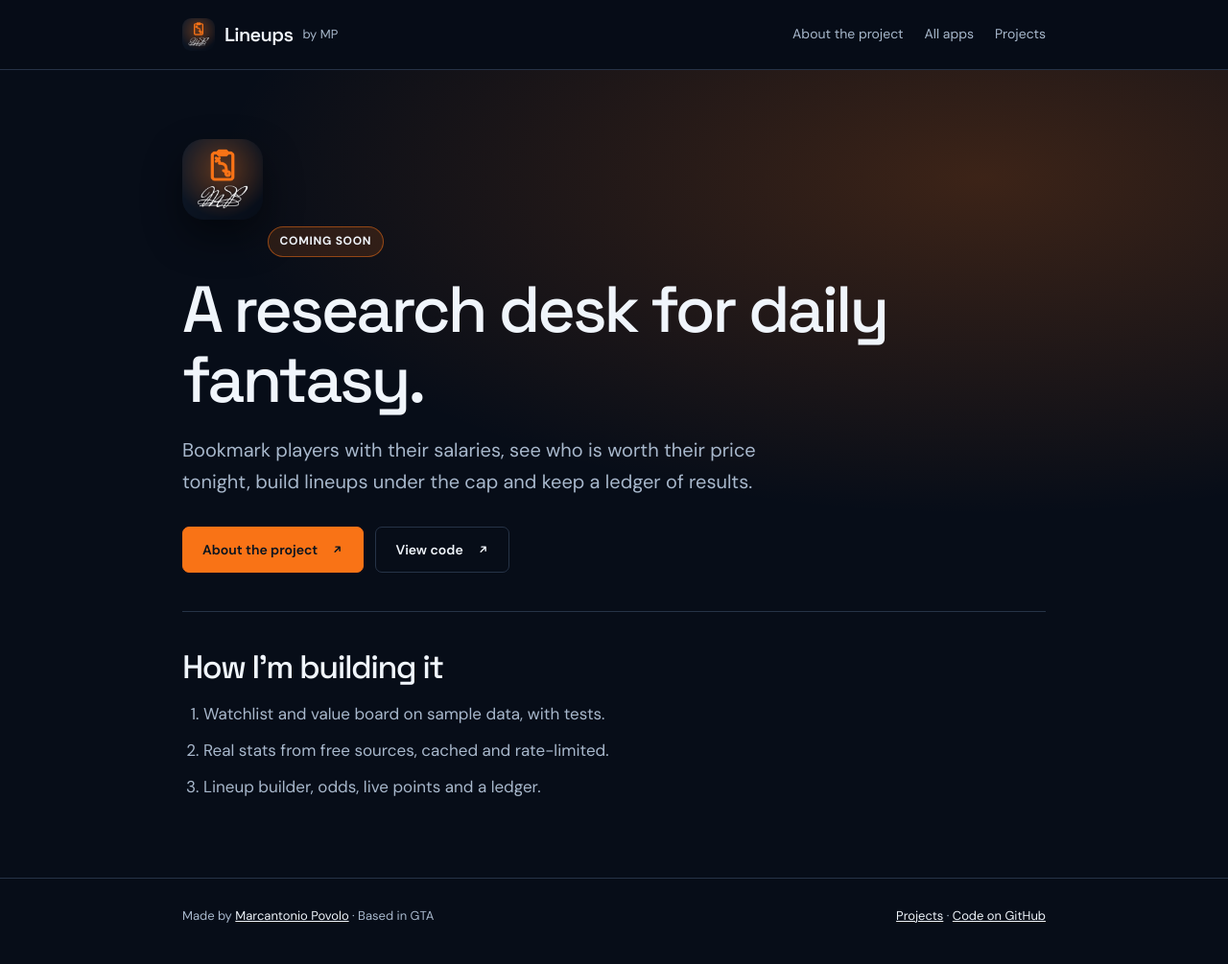
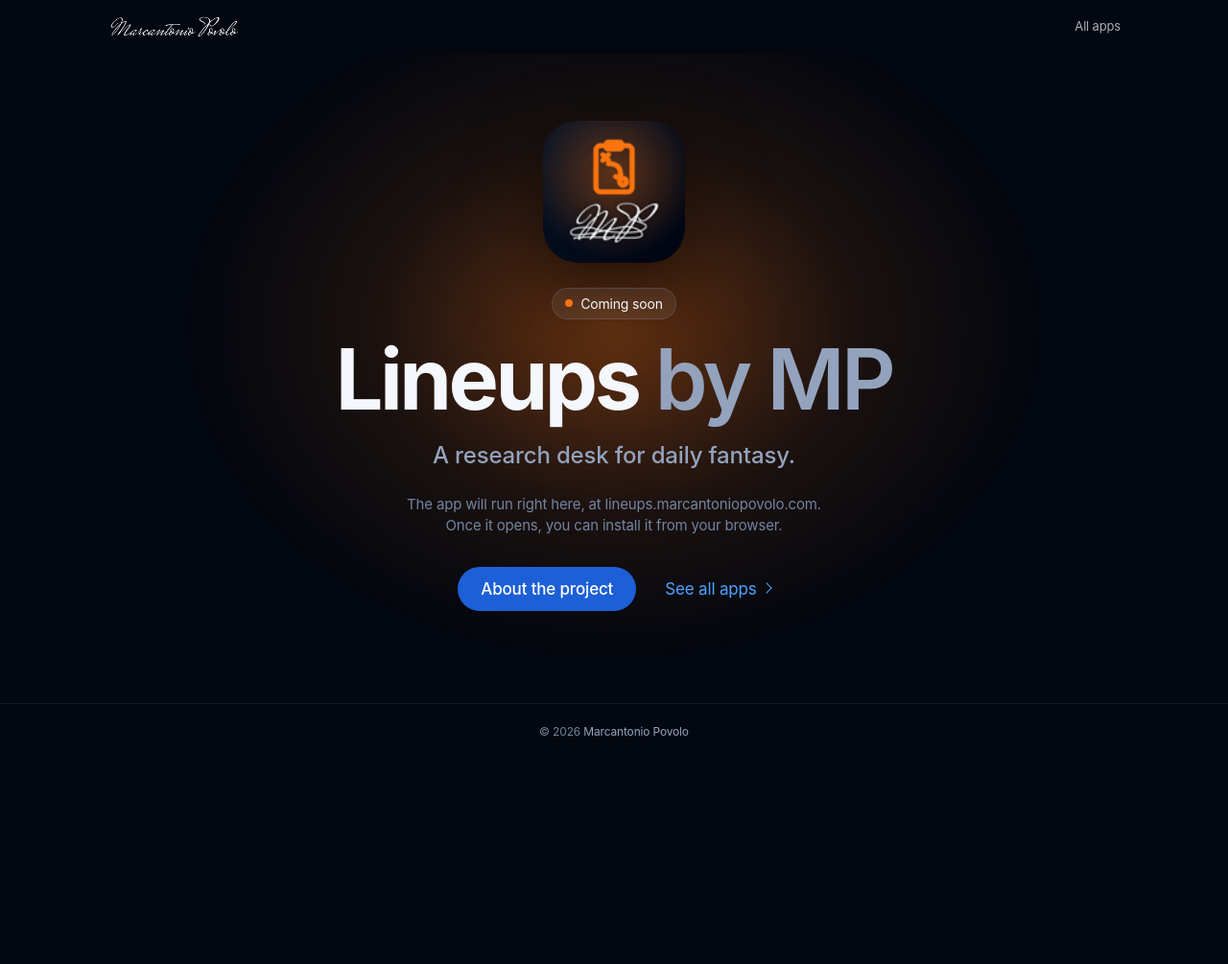
Before and after one commit to povolom/Lineups-by-MP, a plain HTML site: page site/index.html in a window 1280 px wide. Shown: the whole page at 96% size. After the commit the page ends 800 px from the top, so only its background shows below. Drawn offline with Linux system fonts and the light colour scheme.

Commit message:
Open source under MIT; new coming-soon site and an API at /api/ on this app's own address
The website now lives in this repo (site/), worker.js answers /api/status, and the old
/about/ page forwards to the project page on marcantoniopovolo.com.

```diff
--- a/site/index.html
+++ b/site/index.html
@@ -1,34 +1,11 @@
-<!doctype html>
-<html lang="en" style="--accent:#f97316">
-<head>
-<meta charset="utf-8">
-<meta name="viewport" content="width=device-width,initial-scale=1">
-<title>Lineups by MP</title>
-<meta name="description" content="Lineups by MP, coming soon: a research desk for daily fantasy.">
-<meta name="theme-color" content="#070d18">
-<link rel="icon" href="favicon.ico" sizes="16x16 32x32 48x48">
-<link rel="icon" type="image/png" sizes="192x192" href="icons/icon-192.png">
-<link rel="apple-touch-icon" href="icons/apple-touch-icon.png">
-<link rel="preconnect" href="https://fonts.googleapis.com">
-<link rel="stylesheet" href="https://fonts.googleapis.com/css2?family=DM+Sans:opsz,wght@9..40,400;9..40,600;9..40,700&family=Space+Grotesk:wght@500;600&display=swap">
-<link rel="stylesheet" href="page.css">
-</head>
-<body>
-<a class="skip" href="#main">Skip to content</a>
-<header class="top"><div class="wrap row">
-  <a class="brand" href="./"><img src="icons/icon-192.png" alt="" width="34" height="34"><b>Lineups</b><span>by MP</span></a>
-  <nav class="links" aria-label="Pages"><a href="about/">About<span class="hide-sm">&nbsp;the project</span></a><a href="https://marcantoniopovolo.com/apps.html">All apps</a><a class="hide-sm" href="https://marcantoniopovolo.com/projects.html">Projects</a></nav>
-</div></header>
-<main id="main" class="wrap">
-  <section class="hero">
-    <img class="hero-icon" src="icons/icon-512.png" alt="" width="84" height="84">
-    <p class="badge">Coming soon</p>
-    <h1>A research desk for daily fantasy.</h1>
-    <p class="intro">Bookmark players with their salaries, see who is worth their price tonight, build lineups under the cap and keep a ledger of results.</p>
-    <div class="actions"><a class="button primary" href="about/">About the project <svg class="arrow" viewBox="0 0 16 16" aria-hidden="true" focusable="false"><path d="M5 11 11 5M6 5h5v5" fill="none" stroke="currentColor" stroke-width="1.7" stroke-linecap="round" stroke-linejoin="round"/></svg></a><a class="button" href="https://github.com/povolom/Lineups-by-MP">View code <svg class="arrow" viewBox="0 0 16 16" aria-hidden="true" focusable="false"><path d="M5 11 11 5M6 5h5v5" fill="none" stroke="currentColor" stroke-width="1.7" stroke-linecap="round" stroke-linejoin="round"/></svg></a></div>
-  </section>
-  <section class="block"><h2>How I’m building it</h2><ol class="points"><li>Watchlist and value board on sample data, with tests.</li><li>Real stats from free sources, cached and rate-limited.</li><li>Lineup builder, odds, live points and a ledger.</li></ol></section>
-</main>
-<footer class="foot"><div class="wrap"><span>Made by <a href="https://marcantoniopovolo.com">Marcantonio Povolo</a> · Based in GTA</span><span><a href="https://marcantoniopovolo.com/projects.html">Projects</a> · <a href="https://github.com/povolom/Lineups-by-MP">Code on GitHub</a></span></div></footer>
-</body>
-</html>
+<!doctype html><html lang="en"><head><meta charset="utf-8"><meta name="viewport" content="width=device-width,initial-scale=1,viewport-fit=cover"><meta name="theme-color" content="#03070f"><title>Lineups by MP | Coming soon</title><meta name="description" content="Lineups by MP: A research desk for daily fantasy. Coming soon."><meta property="og:title" content="Lineups by MP | Coming soon"><meta property="og:description" content="A research desk for daily fantasy."><meta property="og:image" content="https://lineups.marcantoniopovolo.com/icon.png"><link rel="icon" href="favicon.ico" sizes="16x16 32x32 48x48"><link rel="apple-touch-icon" href="apple-touch-icon.png"><link rel="stylesheet" href="style.css"></head>
+<body style="--c:#f97316"><header class="bar"><a class="sig" href="https://marcantoniopovolo.com/" aria-label="Marcantonio Povolo, home"></a><a class="top" href="https://marcantoniopovolo.com/apps.html">All apps</a></header>
+<main><div>
+<img class="icon rise" style="--i:0" src="icon.png" alt="Lineups by MP app icon" width="512" height="512">
+<span class="pill-s rise" style="--i:1">Coming soon</span>
+<h1 class="rise" style="--i:2">Lineups <span>by MP</span></h1>
+<p class="sub rise" style="--i:3">A research desk for daily fantasy.</p>
+<p class="note rise" style="--i:4">The app will run right here, at lineups.marcantoniopovolo.com. Once it opens, you can install it from your browser.</p>
+<div class="ctas rise" style="--i:5"><a class="btn" href="https://marcantoniopovolo.com/projects/lineups.html">About the project</a><a class="more" href="https://marcantoniopovolo.com/apps.html">See all apps</a></div>
+</div></main>
+<footer>© 2026 <a href="https://marcantoniopovolo.com/">Marcantonio Povolo</a></footer><script>document.addEventListener('pointerdown',e=>{const b=e.target.closest('.btn');if(!b||matchMedia('(prefers-reduced-motion: reduce)').matches)return;const r=b.getBoundingClientRect(),d=Math.max(r.width,r.height)*2.2,s=document.createElement('span');s.className='ripple';s.style.cssText=`width:${d}px;height:${d}px;left:${e.clientX-r.left-d/2}px;top:${e.clientY-r.top-d/2}px`;b.appendChild(s);s.addEventListener('animationend',()=>s.remove())});</script></body></html>
--- a/site/page.css
+++ /dev/null
@@ -1,50 +0,0 @@
-/* Shared styles for the "by MP" project pages, matching marcantoniopovolo.com. Built by build_app_pages.py. */
-:root{color-scheme:dark;--bg:#070d18;--panel:#101b2b;--text:#f0f5fb;--muted:#a8b8cc;--line:#263347;--display:'Space Grotesk',ui-sans-serif,system-ui,sans-serif;--body:'DM Sans',ui-sans-serif,system-ui,sans-serif}
-*{box-sizing:border-box}
-html{-webkit-text-size-adjust:100%;-webkit-tap-highlight-color:transparent;overflow-x:clip}
-body{margin:0;background:var(--bg);color:var(--text);font:17px/1.65 var(--body)}
-a{color:inherit}
-:focus-visible{outline:3px solid var(--accent);outline-offset:4px}
-.wrap{width:min(900px,calc(100% - 40px));margin:0 auto}
-.skip{position:absolute;left:16px;top:-80px;background:var(--text);color:var(--bg);padding:10px 14px;z-index:5}.skip:focus{top:10px}
-.arrow{width:.95em;height:.95em;flex:none}
-.top{border-bottom:1px solid var(--line);background:#070d18f0;position:sticky;top:0;z-index:4;backdrop-filter:blur(16px)}
-.row{display:flex;align-items:center;justify-content:space-between;gap:16px;min-height:72px}
-.brand{display:flex;align-items:center;gap:10px;min-height:44px;text-decoration:none}
-.brand img{width:34px;height:34px;border-radius:9px}
-.brand b{font:600 20px var(--display);letter-spacing:-.03em}
-.brand span{font-size:13px;color:var(--muted)}
-.links{display:flex;gap:22px;font-size:14px}
-.links a{color:var(--muted);text-decoration:none;display:inline-block;min-width:44px;padding:12px 0;text-align:center}
-.links a[aria-current]{color:var(--text)}
-@media (hover:hover) and (pointer:fine){.links a:hover{color:var(--text)}.button:hover{border-color:var(--accent)}}
-.hero{position:relative;padding:72px 0 40px}
-.hero:before{content:'';position:absolute;inset:0 calc(50% - 50vw);z-index:-1;background:radial-gradient(ellipse at 80% 20%,color-mix(in srgb,var(--accent) 22%,transparent),transparent 55%)}
-.hero-icon{width:84px;height:84px;border-radius:22px;margin-bottom:26px;box-shadow:0 18px 40px #0007}
-.eyebrow{font:500 12px/1.5 var(--display);letter-spacing:.17em;text-transform:uppercase;color:var(--accent);margin:0 0 16px}
-h1,h2,h3{font-family:var(--display);font-weight:500;letter-spacing:-.045em;line-height:1.08;margin:0}
-h1{font-size:clamp(38px,6.5vw,68px)}
-h2{font-size:clamp(26px,3.4vw,34px);margin-bottom:16px}
-p{margin:0 0 16px;color:var(--muted)}
-.intro{font-size:20px;max-width:640px;margin-top:20px}
-.badge{display:inline-block;margin:0 0 18px;padding:5px 12px;border-radius:999px;border:1px solid color-mix(in srgb,var(--accent) 50%,transparent);background:color-mix(in srgb,var(--accent) 14%,transparent);color:var(--text);font-size:12px;font-weight:700;letter-spacing:.06em;text-transform:uppercase}
-.actions{display:flex;flex-wrap:wrap;gap:12px;margin:30px 0 0}
-.button{display:inline-flex;align-items:center;justify-content:center;gap:14px;min-height:48px;padding:12px 20px;border:1px solid var(--line);border-radius:7px;background:transparent;color:var(--text);font:600 14px var(--body);text-decoration:none}
-.button{transition:transform .12s ease-out,border-color .2s}
-.button:active:not([disabled]){transform:scale(.97)}
-.button.primary{background:var(--accent);border-color:var(--accent);color:#061320}
-.button[disabled]{opacity:.55;cursor:not-allowed}
-section.block{padding:40px 0;border-top:1px solid var(--line)}
-ul.points,ol.points{margin:0;padding-left:22px;color:var(--muted)}
-.points li+li{margin-top:10px}
-.points strong{color:var(--text);font-weight:600}
-.pills{display:flex;flex-wrap:wrap;gap:8px;margin-top:22px}
-.pills span{padding:5px 10px;border:1px solid var(--line);border-radius:6px;font-size:12px;color:var(--muted)}
-.learned{padding:26px 28px;border:1px solid var(--line);border-left:3px solid var(--accent);border-radius:12px;background:var(--panel)}
-.learned h2{font-size:15px;letter-spacing:.06em;text-transform:uppercase;color:var(--accent);margin-bottom:8px}
-.learned p{margin:0}
-.foot{border-top:1px solid var(--line);margin-top:40px;padding:28px 0 40px;font-size:13px;color:var(--muted)}
-.foot .wrap{display:flex;flex-wrap:wrap;justify-content:space-between;gap:12px}
-.foot a{color:var(--text);display:inline-block;padding-block:13px;margin-block:-13px}
-@media (prefers-reduced-motion:reduce){.button{transition:none}.button:active:not([disabled]){transform:none}}
-@media(max-width:600px){.wrap{width:calc(100% - 32px)}.links{gap:14px}.links .hide-sm{display:none}.hero{padding:48px 0 28px}.intro{font-size:18px}}
--- /dev/null
+++ b/site/style.css
@@ -0,0 +1,31 @@
+*{box-sizing:border-box}html{-webkit-text-size-adjust:100%}
+body{margin:0;min-height:100vh;min-height:100dvh;display:flex;flex-direction:column;background:#03070f;color:#f4f7fc;font:400 17px/1.5 -apple-system,BlinkMacSystemFont,"SF Pro Display","Inter",system-ui,sans-serif;-webkit-font-smoothing:antialiased;letter-spacing:-.01em}
+a{color:inherit}:focus-visible{outline:2px solid #4da3ff;outline-offset:3px;border-radius:6px}
+.bar{display:flex;align-items:center;justify-content:space-between;max-width:1120px;width:100%;margin:0 auto;padding:0 clamp(16px,4vw,32px);height:56px}
+.sig{display:block;width:140px;height:28px;background:#f4f7fc;-webkit-mask:url(signature.png) left center/contain no-repeat;mask:url(signature.png) left center/contain no-repeat}
+.bar a.top{font-size:13px;text-decoration:none;color:rgba(244,247,252,.7);padding:14px 0}
+main{flex:1;display:grid;place-items:center;text-align:center;padding:40px clamp(16px,4vw,32px) 64px;position:relative;overflow:hidden}
+main::before{content:"";position:absolute;left:50%;top:42%;width:min(900px,150vw);height:700px;transform:translate(-50%,-50%);background:radial-gradient(closest-side,color-mix(in srgb,var(--c) 40%,transparent),color-mix(in srgb,var(--c) 10%,transparent) 55%,transparent);pointer-events:none;animation:glow 2.4s cubic-bezier(.2,.7,.2,1) both}
+main > div{position:relative;max-width:640px}
+.icon{width:clamp(112px,26vw,148px);height:auto;border-radius:24%;margin:0 auto 26px;display:block;box-shadow:0 30px 80px rgba(0,0,0,.55)}
+.pill-s{display:inline-flex;align-items:center;gap:8px;font-size:14px;padding:6px 14px;border-radius:999px;background:rgba(255,255,255,.07);box-shadow:inset 0 0 0 1px rgba(140,170,220,.2)}
+.pill-s::before{content:"";width:8px;height:8px;border-radius:50%;background:var(--c);box-shadow:0 0 0 4px color-mix(in srgb,var(--c) 25%,transparent);animation:pulse 2s ease-in-out infinite}
+h1{font-size:clamp(46px,10vw,88px);font-weight:700;letter-spacing:-.04em;line-height:1.02;margin:18px 0 0}
+h1 span{color:#93a3bd;font-weight:600}
+.sub{font-size:clamp(19px,2.4vw,24px);color:#93a3bd;font-weight:500;margin:16px auto 0;max-width:28em}
+.note{color:#7384a0;font-size:15px;margin:22px auto 0;max-width:30em}
+.ctas{display:flex;justify-content:center;flex-wrap:wrap;gap:14px 30px;align-items:center;margin-top:30px}
+.btn{position:relative;overflow:hidden;isolation:isolate;display:inline-flex;align-items:center;min-height:46px;padding:0 24px;border-radius:999px;background:#1d5fd6;color:#fff;text-decoration:none;font-weight:500;transition:background-color .25s,transform .2s cubic-bezier(.2,.7,.2,1)}
+.btn:active{transform:scale(.97)}
+.more{color:#4da3ff;text-decoration:none;padding:12px 0}
+.more::after{content:"";display:inline-block;width:.42em;height:.42em;border:solid currentColor;border-width:1.6px 1.6px 0 0;transform:rotate(45deg);margin-left:.35em;vertical-align:.12em}
+.ripple{position:absolute;border-radius:50%;pointer-events:none;background:rgba(255,255,255,.35);transform:scale(0);animation:ripple .6s cubic-bezier(.2,.7,.2,1) forwards;z-index:-1}
+footer{text-align:center;color:#7384a0;font-size:12px;padding:20px 16px 28px;border-top:1px solid rgba(140,170,220,.12)}
+footer a{text-decoration:none;color:#93a3bd}
+@media (hover:hover) and (pointer:fine){.btn:hover{background:#2b6ff0}.more:hover,footer a:hover,.bar a.top:hover{text-decoration:underline;color:#f4f7fc}}
+.rise{animation:rise 1s cubic-bezier(.2,.7,.2,1) both;animation-delay:calc(var(--i,0) * 90ms + 60ms)}
+@keyframes rise{from{opacity:0;transform:translateY(20px)}to{opacity:1;transform:none}}
+@keyframes glow{from{opacity:0;transform:translate(-50%,-50%) scale(.8)}}
+@keyframes pulse{50%{box-shadow:0 0 0 7px color-mix(in srgb,var(--c) 0%,transparent)}}
+@keyframes ripple{to{transform:scale(1);opacity:0}}
+@media (prefers-reduced-motion:reduce){*,*::before{animation:none!important;transition:none!important}}
```
Also changed, not shown: site/about/index.html (+1 -38 lines), worker.js (added, +31 -0 lines), site/apple-touch-icon.png (added), site/favicon.ico, site/icon.png (added), site/icons/apple-touch-icon.png (deleted), site/icons/icon-192.png (deleted), site/icons/icon-512.png (deleted), site/icons/icon-maskable-512.png (deleted), site/signature.png (added), 5 other files.
